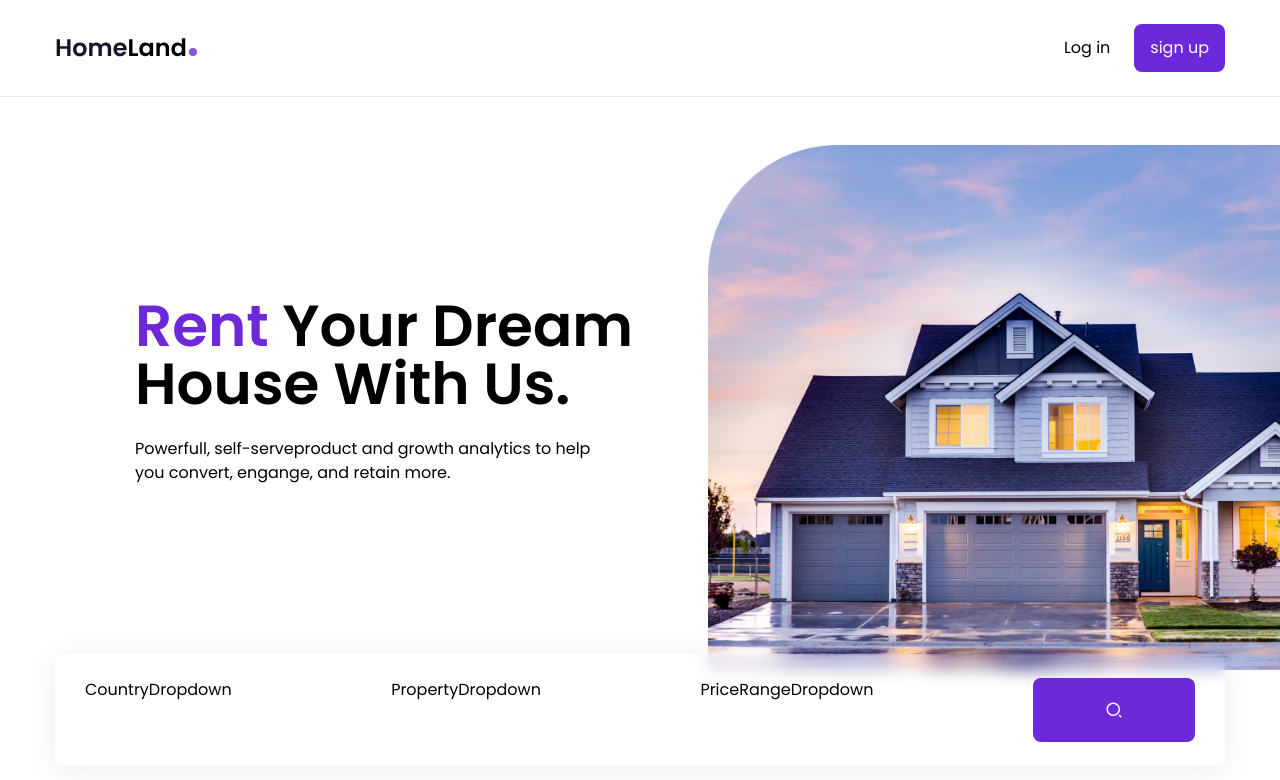
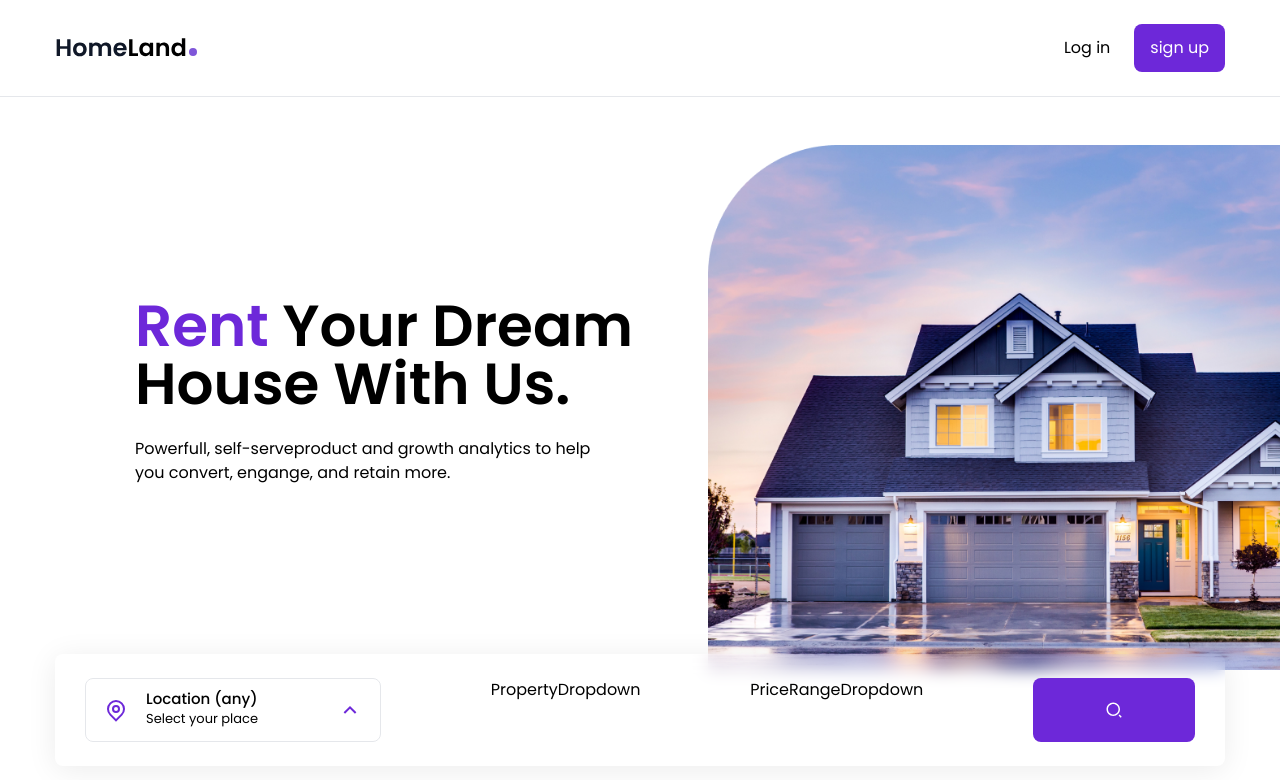
Before and after one commit to mohamednassersami/rent-house, a React (Create React App) app: page / in a window 1280 px wide. Shown: the top 780 px of the page. Built offline with nearby package versions, Linux system fonts and the light colour scheme.

Commit message:
handle country filter

```diff
--- a/src/components/CountryDropdown.js
+++ b/src/components/CountryDropdown.js
@@ -1,7 +1,56 @@
-import React from 'react';
+import React, { useState, useEffect } from "react";
+
+// import icons
+import { RiMapPinLine, RiArrowDownSLine, RiArrowUpSLine } from "react-icons/ri";
+
+// import headless ui
+import { Menu } from "@headlessui/react";
+
+// import house context
+import { useHouses } from "./HouseContext";
 
 const CountryDropdown = () => {
-  return <div>CountryDropdown</div>;
+  const { country, setCountry, countries } = useHouses();
+
+  const [isOpen, setIsOpen] = useState(false);
+
+  return (
+    <Menu as="div" className="dropdown relative">
+      <Menu.Button
+        className="dropdown-btn w-full text-left"
+        onClick={() => setIsOpen(!isOpen)}
+      >
+        <RiMapPinLine className="dropdown-icon-primary" />
+        <div>
+          <div className="text-[15px] font-medium leading-tight">{country}</div>
+          <div className="text-[13px]">Select your place</div>{" "}
+        </div>
+        {isOpen ? (
+          <RiArrowDownSLine className="dropdown-icon-secondary" />
+        ) : (
+          <RiArrowUpSLine className="dropdown-icon-secondary" />
+        )}
+      </Menu.Button>
+
+      <Menu.Items className="dropdown-menu">
+        {countries.map((country, index) => {
+          return (
+            <Menu.Item
+              onClick={() => {
+                setCountry(country);
+                setIsOpen(!isOpen);
+              }}
+              className="cursor-pointer hover:text-violet-700 transition"
+              as="li"
+              key={index}
+            >
+              {country}
+            </Menu.Item>
+          );
+        })}
+      </Menu.Items>
+    </Menu>
+  );
 };
 
 export default CountryDropdown;
--- a/src/components/HouseContext.js
+++ b/src/components/HouseContext.js
@@ -14,6 +14,19 @@
   const [properties, setProperties] = useState([]);
   const [price, setPrice] = useState("Price range (any)");
   const [loading, setLoading] = useState(false);
+
+  // return all countries
+  useEffect(() => {
+    const allCountries = houses.map((house) => {
+      return house.country;
+    });
+
+    // remove duplicates
+    const uniqueCountries = ["Location (any)", ...new Set(allCountries)];
+
+    // set countries state
+    setCountries(uniqueCountries);
+  }, [houses]);
 
   return (
     <HouseContext.Provider
```
